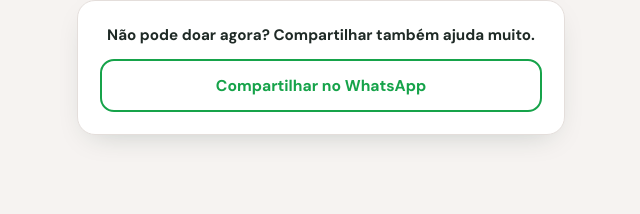
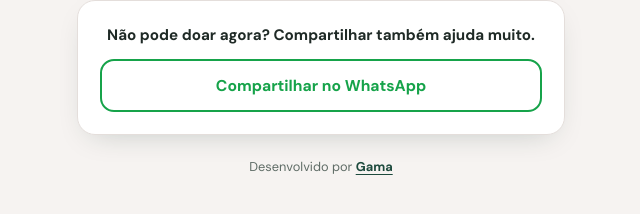
Before and after one commit to Lakes-ro/Ajuda-Gabi, a plain HTML site: page index.html in a window 1280 px wide. Shown: the part 1910-2124 px from the top of the page, without its empty margins (319-959 px from the left). Drawn offline with nearby package versions, Linux system fonts and the light colour scheme.

Commit message:
Desenvolvedor assinatura

```diff
--- a/index.html
+++ b/index.html
@@ -141,6 +141,10 @@
     </footer>
   </main>
 
+  <footer class="footer-credito">
+    Desenvolvido por <a href="https://roger-gama.vercel.app/" target="_blank" rel="noopener">Gama</a>
+  </footer>
+
   <!-- CTA fixo -->
   <div class="sticky-cta" id="sticky-cta" aria-hidden="true">
     <button type="button" class="btn-primary" id="sticky-btn" tabindex="-1">Ajudar a Gabi 🤍</button>
--- a/style.css
+++ b/style.css
@@ -378,3 +378,19 @@ h2 {
 @media (min-width: 560px) {
   .hero { padding-top: 52px; }
 }
+
+/* ---------- Crédito do desenvolvedor ---------- */
+.footer-credito {
+  text-align: center;
+  font-size: .8rem;
+  color: var(--muted);
+  padding: 22px 16px 8px;
+}
+.footer-credito a {
+  color: var(--forest-2);
+  font-weight: 700;
+  text-decoration: underline;
+  text-underline-offset: 3px;
+  transition: color .2s;
+}
+.footer-credito a:hover { color: var(--coral); }
```
